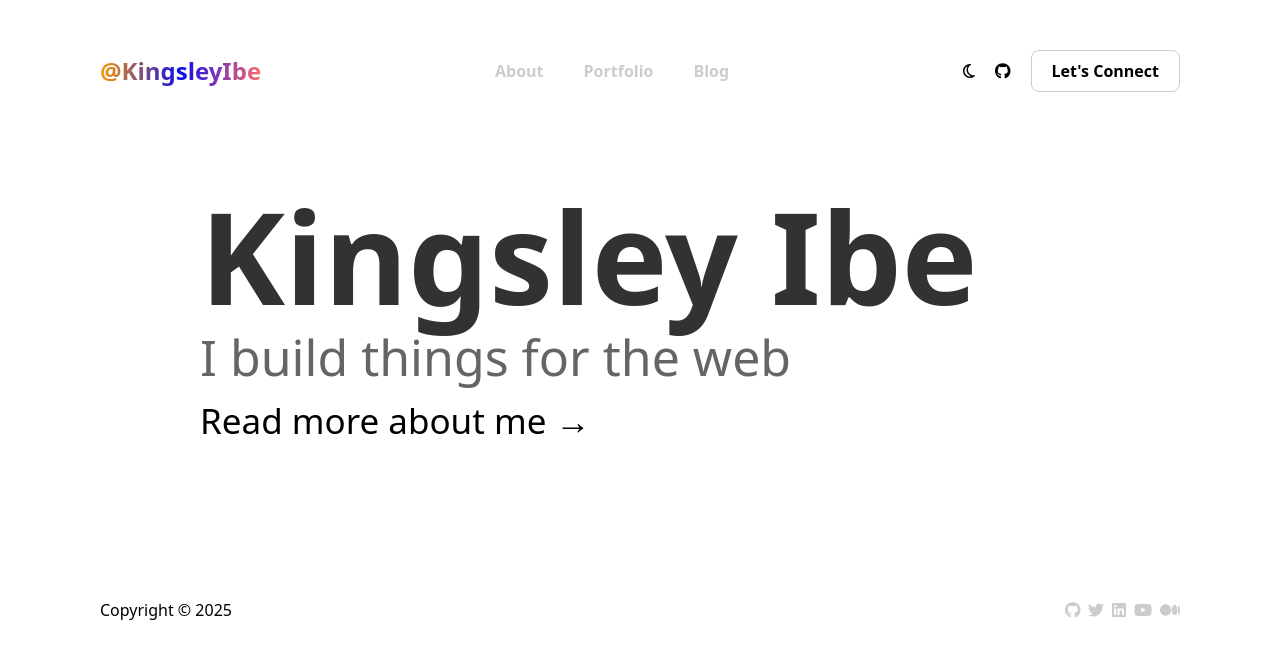
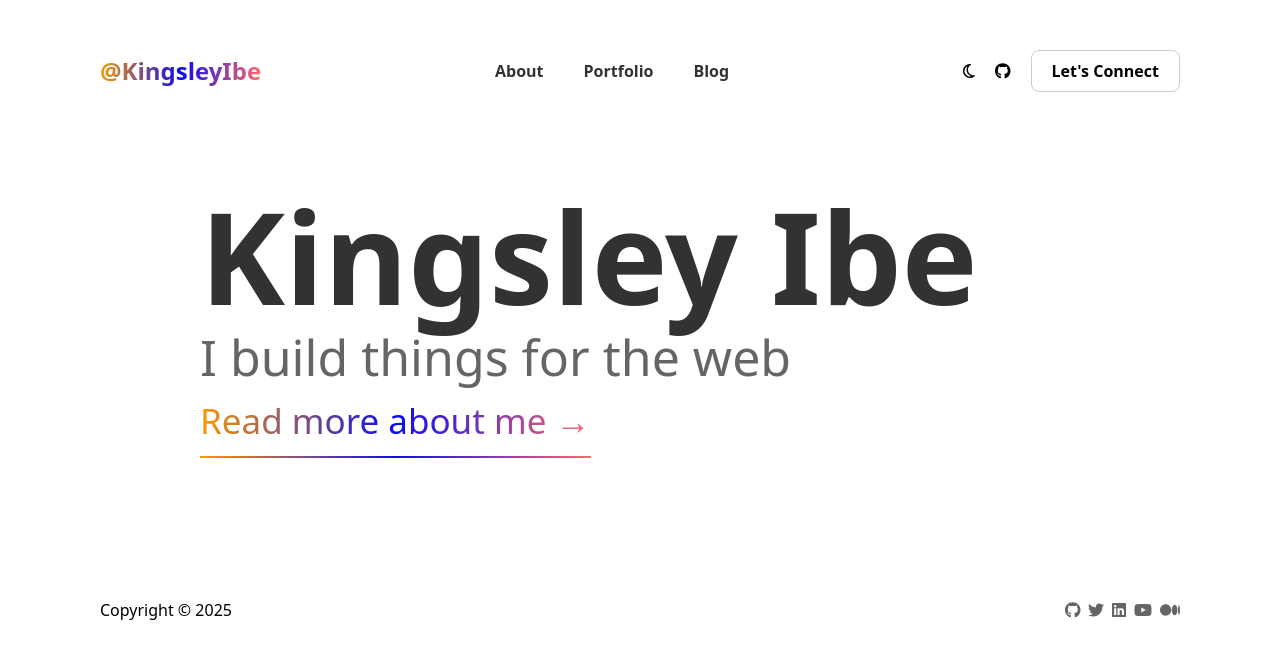
Before and after one commit to KingsleyIbe/kingsleyibeportfolio, a React (Create React App) app: page / in a window 1280 px wide. Shown: the top 658 px of the page. Built offline with nearby package versions, Linux system fonts and the light colour scheme.

Commit message:
Add home page

```diff
--- a/src/components/common/DesktopHeader.tsx
+++ b/src/components/common/DesktopHeader.tsx
@@ -12,10 +12,10 @@ const DesktopHeader = () => {
     <div className="font-bold py-[50px] px-[100px]">
       <header className="flex flex-row justify-between items-center">
         <div>
-          <Link to="/"><h1 className="logo">@KingsleyIbe</h1></Link>
+          <Link to="/"><h1 className="logo hover:opacity-[0.6]">@KingsleyIbe</h1></Link>
         </div>
         <nav>
-          <ul className="flex flex-row gap-10 text-[#ccc]">
+          <ul className="flex flex-row gap-10 opacity-[0.8]">
             <li><NavLink to="/about-me" className={({ isActive }) => (isActive ? 'active-link' : 'nav-link')}>About</NavLink></li>
             <li><NavLink to="/portfolio" className={({ isActive }) => (isActive ? 'active-link' : 'nav-link')}>Portfolio</NavLink></li>
             <li><NavLink to="/blog" className={({ isActive }) => (isActive ? 'active-link' : 'nav-link')}>Blog</NavLink></li>
@@ -25,11 +25,11 @@ const DesktopHeader = () => {
           <ul className="flex flex-row gap-5 items-center">
             <li>
               <button onClick={toggleTheme}>
-                {theme === 'light' ? (<FontAwesomeIcon icon={faMoon}/>) : (<FontAwesomeIcon icon={faSun} className="" />)}
+                {theme === 'light' ? (<FontAwesomeIcon icon={faMoon}/>) : (<FontAwesomeIcon icon={faSun} className="hover:opacity-[0.6]" />)}
               </button>
             </li>
-            <li><Link to="https://github.com/KingsleyIbe" target="__blank"><FontAwesomeIcon icon={faGithub}/></Link></li>
-            <li className="rounded-[8px] py-2 px-5 border-[#ccc] border-solid border-[1px]"><Link to="mailto:ibekingsley66@gmail.com">Let's Connect</Link></li>
+            <li className="hover:opacity-[0.6]"><Link to="https://github.com/KingsleyIbe" target="__blank"><FontAwesomeIcon icon={faGithub}/></Link></li>
+            <li className="hover:opacity-[0.6] rounded-[8px] py-2 px-5 border-[#ccc] border-solid border-[1px]"><Link to="mailto:ibekingsley66@gmail.com">Let's Connect</Link></li>
           </ul>
         </div>
       </header>
--- a/src/components/common/Footer.tsx
+++ b/src/components/common/Footer.tsx
@@ -12,12 +12,12 @@ const Footer = () => {
         {/* <Link to="mailto:ibekingsley66@gmail.com">Let's Connect</Link> */}
         <p>Copyright &copy; {new Date().getFullYear().toString()}</p>
       </div>
-      <ul className="flex flex-row gap-2 text-[#ccc]">
-        <li><Link to="https://github.com/KingsleyIbe" target="__blank"><FontAwesomeIcon icon={faGithub}/></Link></li>
-        <li><Link to="https://x.com/kingsleyibec" target="__blank"><FontAwesomeIcon icon={faTwitter}/></Link></li>
-        <li><Link to="https://www.linkedin.com/in/kingsley-ibe/" target="__blank"><FontAwesomeIcon icon={faLinkedin}/></Link></li>
-        <li><Link to="https://www.youtube.com/@kingsleyibe" target="__blank"><FontAwesomeIcon icon={faYoutube}/></Link></li>
-        <li><Link to="https://medium.com/@ibekingsley" target="__blank"><FontAwesomeIcon icon={faMedium}/></Link></li>
+      <ul className="flex flex-row gap-2 opacity-[0.6]">
+        <li className="hover:opacity-[0.2]"><Link to="https://github.com/KingsleyIbe" target="__blank"><FontAwesomeIcon icon={faGithub}/></Link></li>
+        <li className="hover:opacity-[0.2]"><Link to="https://x.com/kingsleyibec" target="__blank"><FontAwesomeIcon icon={faTwitter}/></Link></li>
+        <li className="hover:opacity-[0.2]"><Link to="https://www.linkedin.com/in/kingsley-ibe/" target="__blank"><FontAwesomeIcon icon={faLinkedin}/></Link></li>
+        <li className="hover:opacity-[0.2]"><Link to="https://www.youtube.com/@kingsleyibe" target="__blank"><FontAwesomeIcon icon={faYoutube}/></Link></li>
+        <li className="hover:opacity-[0.2]"><Link to="https://medium.com/@ibekingsley" target="__blank"><FontAwesomeIcon icon={faMedium}/></Link></li>
       </ul>
     </div>
   )
--- a/src/components/home/Intro.tsx
+++ b/src/components/home/Intro.tsx
@@ -6,7 +6,7 @@ const Intro = () => {
     <div className="px-[200px] mt-[50px] mb-[150px]">
       <h1 className="text-5xl md:text-8xl sm:text-7xl xl:text-9xl font-bold opacity-[0.8]">Kingsley Ibe</h1>
       <p className="text-[50px] opacity-[0.6]" >I build things for the web</p>
-      <Link to="/about-me" className="text-[35px]">Read more about me → </Link>
+      <Link to="/about-me" className="text-[35px] line hover:opacity-[0.6]">Read more about me → </Link>
     </div>
   )
 };
--- a/src/index.css
+++ b/src/index.css
@@ -21,12 +21,13 @@ body.dark-mode {
   transition: background-color 0.3s, color 0.3s;
 }
 
-.active-link {
+.active-link, .line {
   position: relative;
   display: inline-block;
 }
 
-.active-link::after {
+.active-link::after,
+.line::after {
   content: '';
   position: absolute;
   bottom: -10px;
@@ -45,7 +46,9 @@ body.dark-mode {
 }
 
 
-.nav-link:hover, .active-link:hover {
+.nav-link:hover,
+.active-link:hover,
+.line {
   background: linear-gradient(90deg, #FD9800, #0b0bf0, #ff6a68);
   background-clip: text;
   -webkit-text-fill-color: transparent;
```
